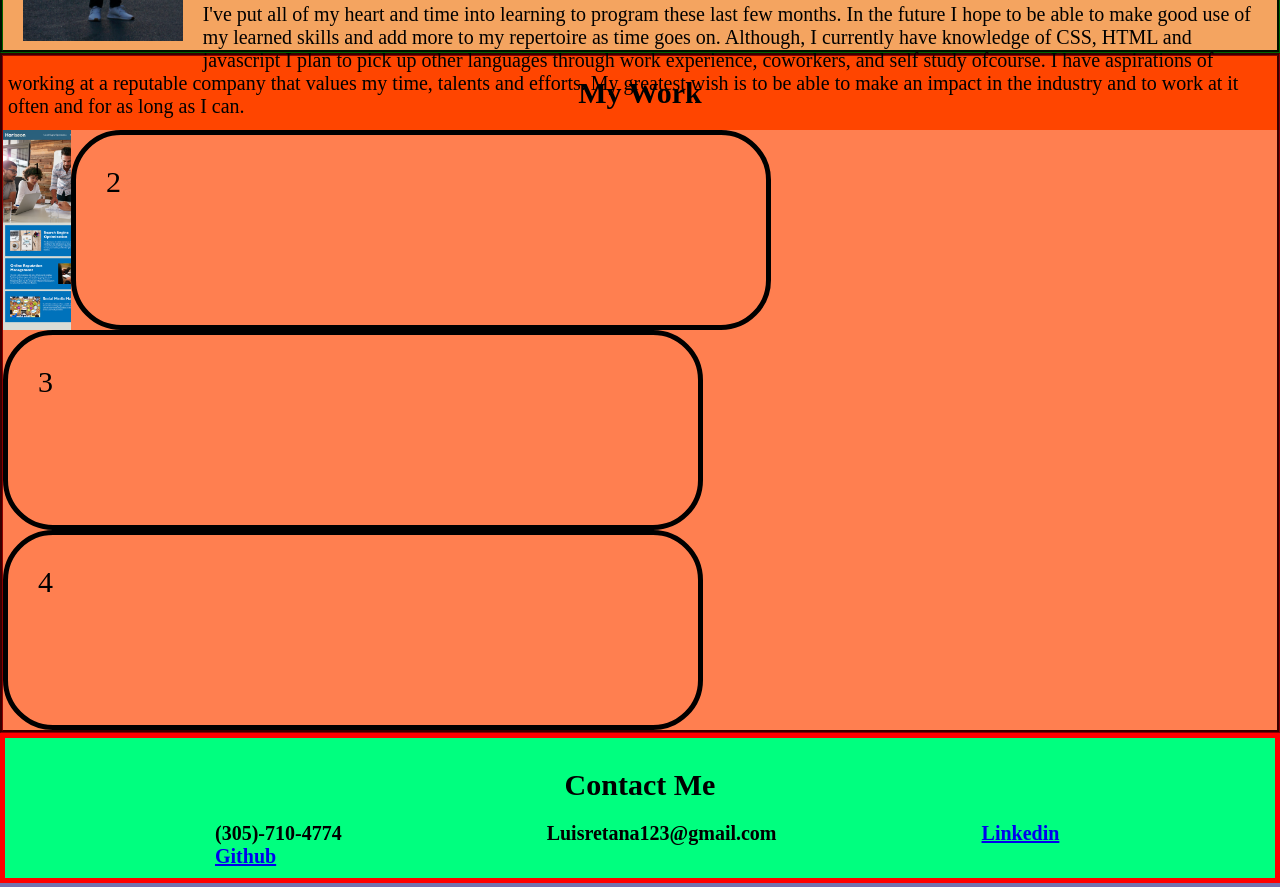
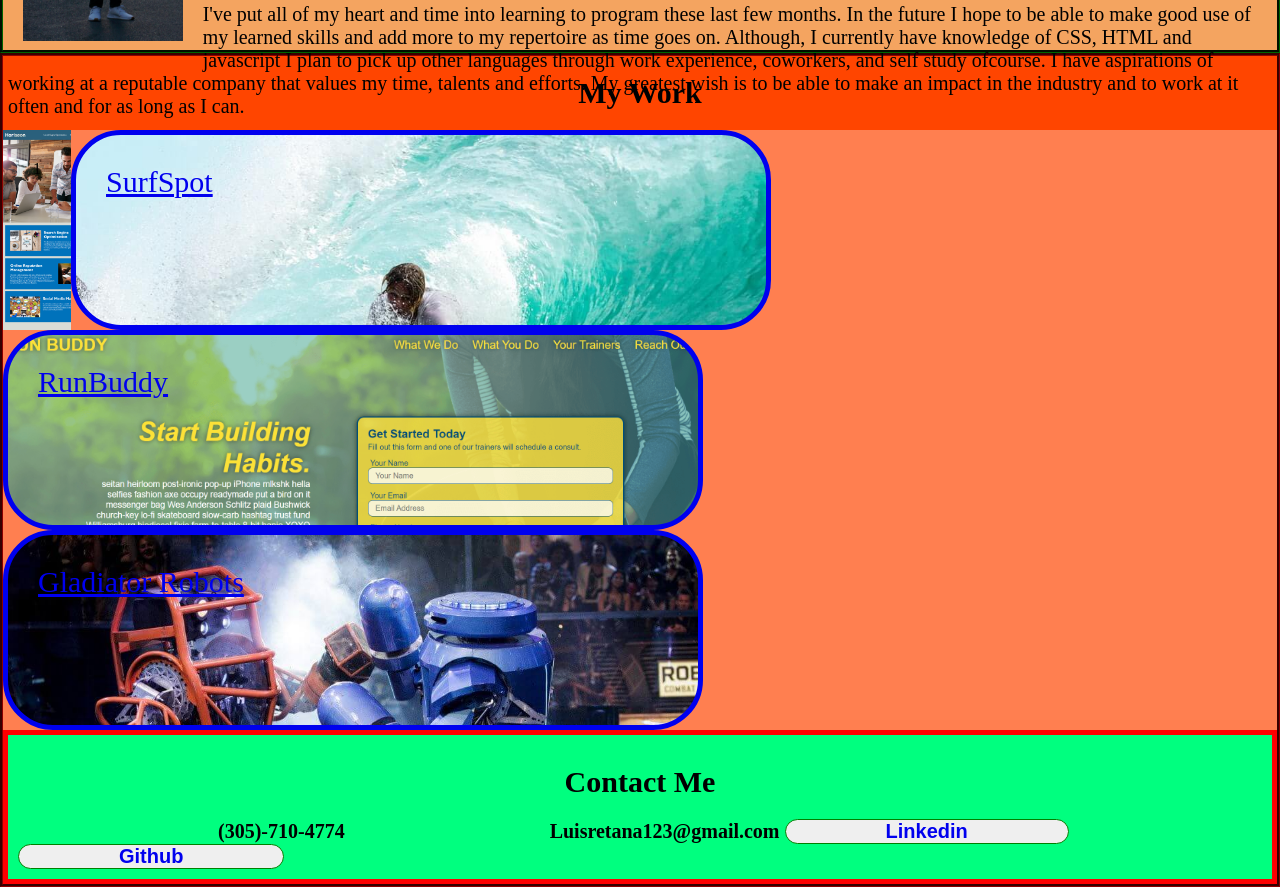
Before and after one commit to lretana1/Luis-PortfolioPage, a plain HTML site: page index.html in a window 1280 px wide. Shown: the part 1057-1944 px from the top of the page. Drawn offline with Linux system fonts and the light colour scheme.

Commit message:
added working links to my works section

```diff
--- a/index.html
+++ b/index.html
@@ -53,10 +53,12 @@
             <h2 id="My-work" class="section-header">My Work</h2>
             <div class="flex-container">
             <div id="main-project">1</div>
-            <div class="reg-project">2</div>
-            <div class="reg-project">3</div>
-            <div class="reg-project">4</div>
-            </div>
+            <a id="two" class="reg-project"
+            href="https://surfspotapp.herokuapp.com">SurfSpot</a>
+            <a id="three"class="reg-project"
+            href="https://lretana1.github.io/" >RunBuddy</a>
+            <a id="four"class="reg-project"
+            href="https://lretana1.github.io/Gladiator-Robots/">Gladiator Robots</a>
         </div>
     <footer id="Contact-me" class="Contact-section">
         <h2 class="section-header">Contact Me</h2>
@@ -66,12 +68,12 @@
         <div id="email-address">
             Luisretana123@gmail.com
         </div>
-        <div id="linkedin">
-            <a href="http://linkedin.com/in/luis-retana-gaitan-56a799212">Linkedin</a>
-        </div>
-        <div id="github">
-            <a href="https://github.com/lretana1">Github</a>
-        </div>
+        <button  id="linkedin">
+            <a class="contact-links" href="http://linkedin.com/in/luis-retana-gaitan-56a799212">Linkedin</a>
+        </button>
+        <button  id="github">
+            <a class="contact-links" href="https://github.com/lretana1">Github</a>
+        </button>
     </footer>
 </body>
 </html>
```
